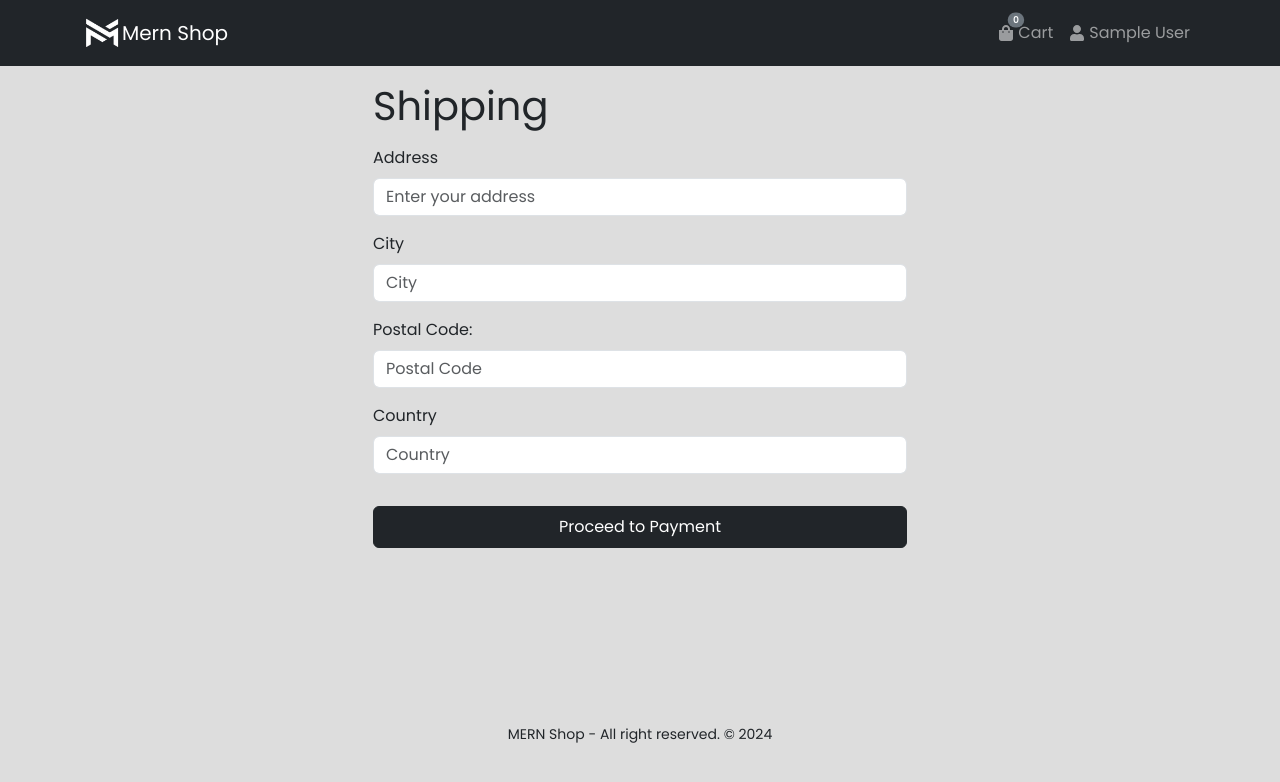
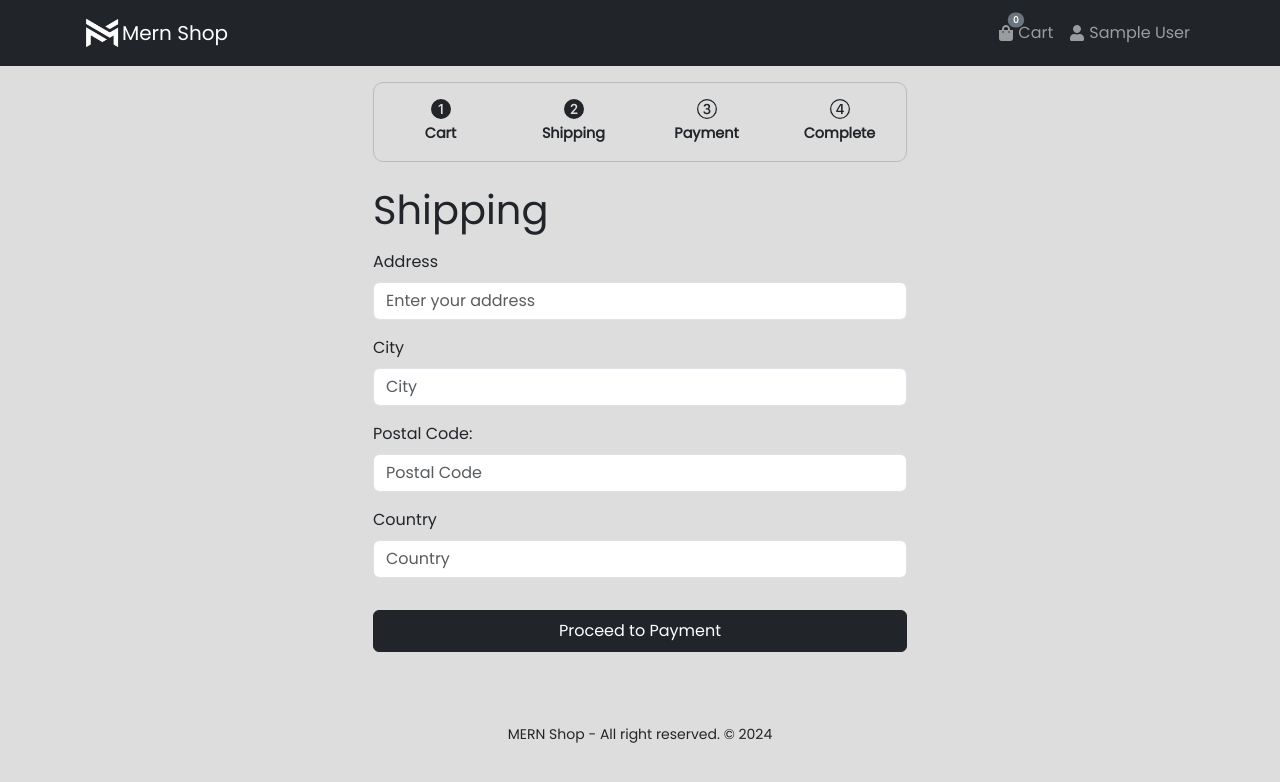
Before and after one commit to akaBaytar/mernshop-ecommerce, a React (Vite) app in the folder frontend/: page /shipping in a window 1280 px wide. Shown: the top 782 px of the page. Built offline with nearby package versions, Linux system fonts and the light colour scheme; sample sign-in values are in the browser's storage.

Commit message:
checkout progress bar

```diff
--- /dev/null
+++ b/frontend/src/layout/CheckoutProgress.jsx
@@ -0,0 +1,83 @@
+import PropTypes from 'prop-types';
+
+import { Link } from 'react-router-dom';
+import { Nav } from 'react-bootstrap';
+
+import {
+  Bs1Circle,
+  Bs2Circle,
+  Bs3Circle,
+  Bs4Circle,
+  Bs1CircleFill,
+  Bs2CircleFill,
+  Bs3CircleFill,
+  Bs4CircleFill,
+} from 'react-icons/bs';
+
+const CheckoutProgress = ({ step1, step2, step3, step4 }) => {
+  return (
+    <Nav className='justify-content-center mb-4 checkout-progress-container'>
+      <Nav.Item>
+        {step1 ? (
+          <div className='progress-link'>
+            <Bs1CircleFill className='progress-icon' />
+            <Link to='/cart'>Cart</Link>
+          </div>
+        ) : (
+          <div className='progress-link'>
+            <Bs1Circle className='progress-icon' />
+            Cart
+          </div>
+        )}
+      </Nav.Item>
+      <Nav.Item>
+        {step2 ? (
+          <div className='progress-link'>
+            <Bs2CircleFill className='progress-icon' />
+            <Link to='/shipping'>Shipping</Link>
+          </div>
+        ) : (
+          <div className='progress-link'>
+            <Bs2Circle className='progress-icon' />
+            Shipping
+          </div>
+        )}
+      </Nav.Item>
+      <Nav.Item>
+        {step3 ? (
+          <div className='progress-link'>
+            <Bs3CircleFill className='progress-icon' />
+            <Link to='/payment'>Payment</Link>
+          </div>
+        ) : (
+          <div className='progress-link'>
+            <Bs3Circle className='progress-icon' />
+            Payment
+          </div>
+        )}
+      </Nav.Item>
+      <Nav.Item>
+        {step4 ? (
+          <div className='progress-link'>
+            <Bs4CircleFill className='progress-icon' />
+            <Link to='/place-order'>Complete</Link>
+          </div>
+        ) : (
+          <div className='progress-link'>
+            <Bs4Circle className='progress-icon' />
+            Complete
+          </div>
+        )}
+      </Nav.Item>
+    </Nav>
+  );
+};
+
+CheckoutProgress.propTypes = {
+  step1: PropTypes.bool,
+  step2: PropTypes.bool,
+  step3: PropTypes.bool,
+  step4: PropTypes.bool,
+};
+
+export default CheckoutProgress;
--- a/frontend/src/screens/Shipping.jsx
+++ b/frontend/src/screens/Shipping.jsx
@@ -4,6 +4,7 @@ import { Form, Button } from 'react-bootstrap';
 import { useDispatch, useSelector } from 'react-redux';
 
 import FormContainer from '../components/FormContainer';
+import CheckoutProgress from '../layout/CheckoutProgress';
 
 import { saveShippingAddress } from '../slices/cartSlice';
 
@@ -26,6 +27,7 @@ const Shipping = () => {
 
   return (
     <FormContainer>
+      <CheckoutProgress step1 step2 />
       <h1>Shipping</h1>
       <Form onSubmit={submitHandler}>
         <Form.Group controlId='address' className='my-3'>
--- a/frontend/src/styles/main.css
+++ b/frontend/src/styles/main.css
@@ -203,3 +203,38 @@ option {
     }
   }
 }
+
+.checkout-progress-container {
+  border: 1px solid #bbb;
+  border-radius: 10px;
+  font-size: 0.9rem;
+  font-weight: bold;
+  cursor: default;
+
+  @media (width < 500px) {
+    font-size: 0.75rem;
+  }
+
+  & > * {
+    min-width: 25%;
+  }
+}
+
+.checkout-progress-container .progress-link {
+  display: flex;
+  flex-direction: column;
+  align-items: center;
+  justify-content: center;
+  gap: 0.25rem;
+  padding-block: 1rem;
+  margin-inline: 0;
+
+  & > svg {
+    color: var(--bs-dark);
+    font-size: 1.25rem;
+
+    @media (width < 500px) {
+      font-size: 1rem;
+    }
+  }
+}
```
